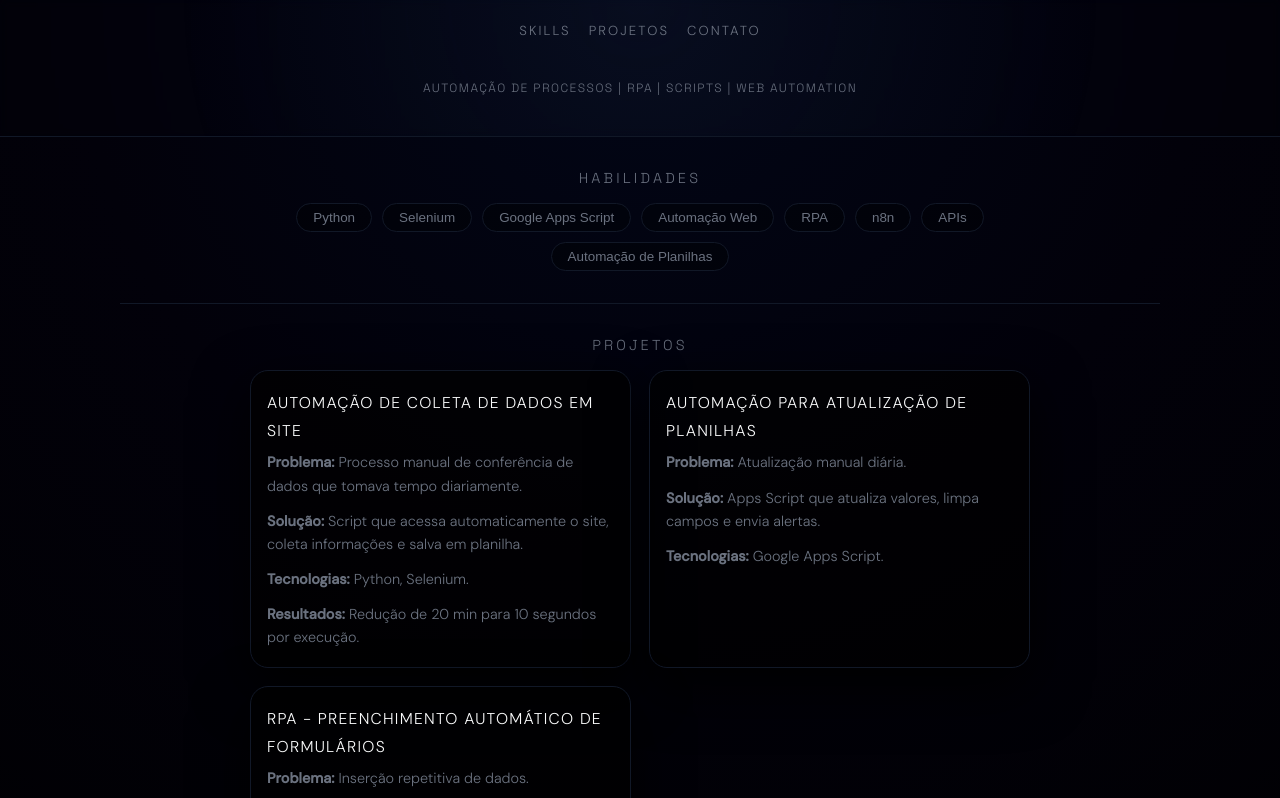
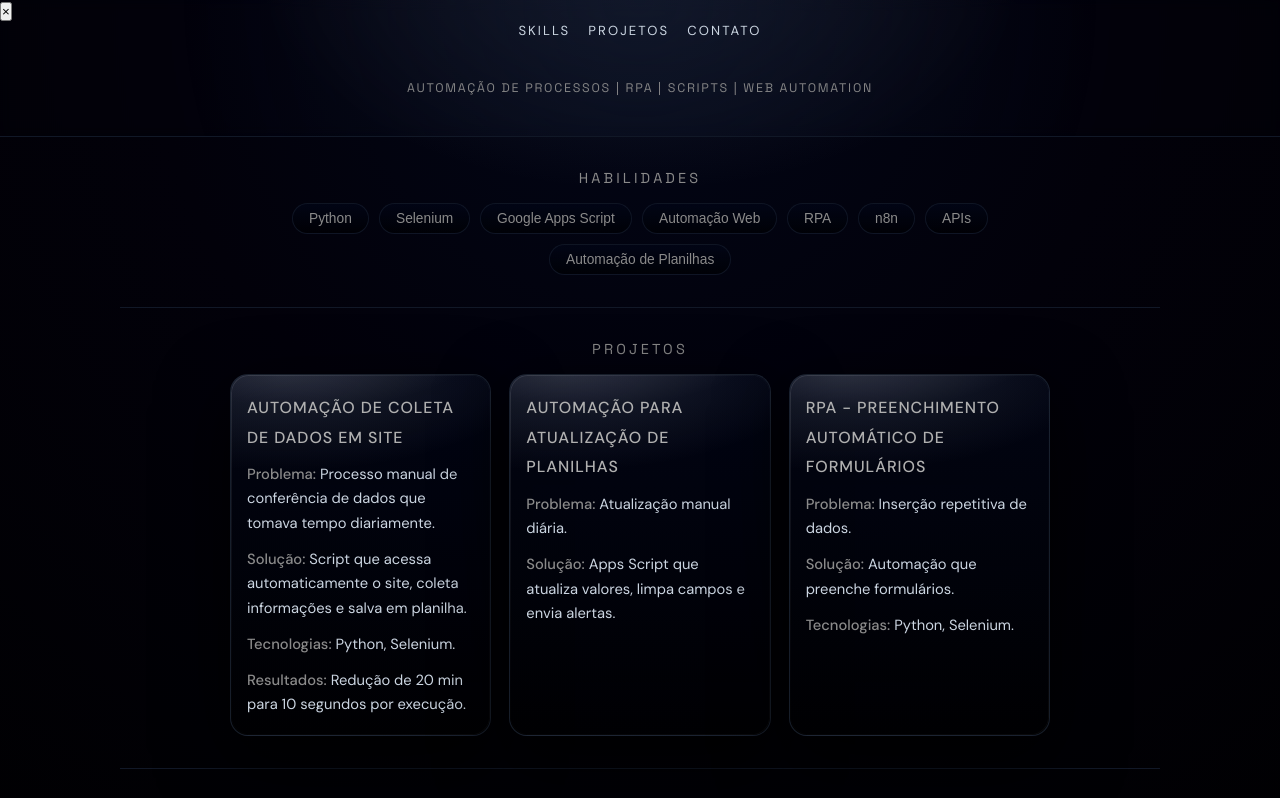
Before and after one commit to brunopviegas-star/portfolio-rpa, a plain HTML site: page index.html in a window 1280 px wide. Shown: the top 798 px of the page. Drawn offline with Linux system fonts and the light colour scheme.

Commit message:
Update index.html

```diff
--- a/index.html
+++ b/index.html
@@ -10,52 +10,64 @@
   <style>
     :root{
       --bg:#02010a;
-      --text-primary:#f9fafb;
-      --text-secondary:#6b7280;
+      --text-primary:#b0b0b0; /* Texto principal mais equilibrado */
+      --text-secondary:#8a8a8a; /* Texto secundário mais forte */
+      --text-muted:#cbd5e1;
       --line-soft:#111827;
       --line-strong:#1f2937;
+      --card:rgba(2,6,23,.72);
+      --card2:rgba(0,0,0,.55);
+      --glow:rgba(229,231,235,.22);
+      --shadow:0 24px 70px rgba(0,0,0,.92);
     }
+
     *{margin:0;padding:0;box-sizing:border-box;}
     html{scroll-behavior:smooth;}
+
     body{
       min-height:100vh;
-      background:radial-gradient(circle at top,#020617 0,#02010a 40%,#000000 100%);
+      background:
+        radial-gradient(700px 420px at 50% -40px, rgba(148,163,184,.14) 0%, rgba(2,6,23,0) 55%),
+        radial-gradient(circle at top,#020617 0,#02010a 40%,#000000 100%);
       color:var(--text-primary);
       font-family:"DM Sans",system-ui,sans-serif;
       -webkit-font-smoothing:antialiased;
       overflow-x:hidden;
     }
+
     .shell{max-width:1080px;margin:0 auto;padding:0 20px;}
 
     header{
       border-bottom:1px solid var(--line-soft);
       padding:22px 0 40px;
-      backdrop-filter:blur(4px);
+      backdrop-filter:blur(6px);
       background:radial-gradient(circle at top,rgba(15,23,42,0.45),transparent 70%);
     }
 
     .nav{display:flex;align-items:center;justify-content:center;margin-bottom:28px;}
     .nav-links{display:flex;align-items:center;gap:18px;}
     .nav-links a{
-      font-size:.82rem;font-weight:300;color:var(--text-secondary);
+      font-size:.82rem;font-weight:400;color:var(--text-muted);
       text-decoration:none;letter-spacing:.16em;text-transform:uppercase;
-      position:relative;padding-bottom:3px;transition:color .2s ease;
+      position:relative;padding-bottom:3px;
+      transition:color .2s ease, transform .2s ease;
     }
     .nav-links a::after{
       content:"";position:absolute;left:0;bottom:0;width:0;height:1px;
       background:#e5e7eb;transition:width .2s ease;
+      opacity:.9;
     }
-    .nav-links a:hover{color:#e5e7eb;}
+    .nav-links a:hover{color:#ffffff;transform:translateY(-1px);}
     .nav-links a:hover::after{width:100%;}
 
-    /* HERO (SEM TÍTULO) */
     .hero{padding-top:10px;}
-    .hero-content{max-width:720px;margin:0 auto;text-align:center;}
+    .hero-content{max-width:760px;margin:0 auto;text-align:center;}
     .hero-subtitle{
       margin-top:0;
       font-family:"Space Grotesk",sans-serif;
-      font-size:.75rem;font-weight:300;letter-spacing:.12em;
+      font-size:.78rem;font-weight:400;letter-spacing:.14em;
       text-transform:uppercase;color:var(--text-secondary);
+      opacity:.95;
     }
 
     main{padding:0 0 56px;}
@@ -64,13 +76,15 @@
 
     h2{
       font-family:"Space Grotesk",sans-serif;
-      font-size:.9rem;font-weight:300;letter-spacing:.22em;
-      text-transform:uppercase;margin-bottom:16px;color:var(--text-secondary);
+      font-size:.9rem;font-weight:400;letter-spacing:.22em;
+      text-transform:uppercase;margin-bottom:16px;
+      color:var(--text-secondary);
       text-align:center;
     }
+
     .section-body{
-      max-width:780px;margin:0 auto;font-size:.96rem;line-height:1.8;
-      color:var(--text-secondary);font-weight:300;
+      max-width:820px;margin:0 auto;font-size:.98rem;line-height:1.85;
+      color:var(--text-muted);font-weight:400;
     }
     .section-body p + p{margin-top:12px;}
     #skills .section-body,#contact .section-body{text-align:center;}
@@ -78,78 +92,105 @@
     /* SKILLS */
     .skills{display:flex;flex-wrap:wrap;gap:10px;justify-content:center;align-items:center;}
     .skill{
-      border-radius:999px;border:1px solid var(--line-soft);
-      padding:6px 16px;font-size:.84rem;font-weight:300;color:var(--text-secondary);
-      background:rgba(0,0,0,.35);cursor:pointer;transition:.2s;
+      border-radius:999px;
+      border:1px solid rgba(17,24,39,.9);
+      padding:7px 16px;
+      font-size:.86rem;
+      font-weight:400;
+      color:var(--text-secondary);
+      background:linear-gradient(180deg, rgba(2,6,23,.78), rgba(0,0,0,.55));
+      cursor:pointer;
+      transition:transform .18s ease, box-shadow .18s ease, border-color .18s ease, background .18s ease;
+      will-change:transform;
     }
     .skill:hover{
       transform:translateY(-2px);
-      box-shadow:0 10px 30px rgba(0,0,0,.85);
-      border-color:#e5e7eb;background:rgba(15,23,42,.9);
+      box-shadow:0 16px 42px rgba(0,0,0,.85);
+      border-color:rgba(229,231,235,.9);
+      background:linear-gradient(180deg, rgba(15,23,42,.95), rgba(2,6,23,.72));
     }
 
-    /* PROJETOS (COMO ERAM) */
+    /* PROJETOS — MAIS MODERNO */
     .projects-grid{
       display:grid;
       grid-template-columns:repeat(auto-fit,minmax(260px,1fr));
-      gap:18px;margin-top:10px;
+      gap:18px;
+      margin-top:12px;
     }
+
     .project-card{
-      padding:18px 16px;border-radius:18px;border:1px solid var(--line-soft);
-      background:rgba(0,0,0,.7);
-      box-shadow:0 20px 56px rgba(0,0,0,.95);
-      transition:.25s;
+      position:relative;
+      padding:18px 16px;
+      border-radius:18px;
+      border:1px solid rgba(31,41,55,.75);
+      background:
+        radial-gradient(420px 160px at 20% 0%, rgba(148,163,184,.18), transparent 60%),
+        linear-gradient(180deg, var(--card), var(--card2));
+      box-shadow:var(--shadow);
+      transition:transform .28s ease, box-shadow .28s ease, border-color .28s ease, filter .28s ease;
+      overflow:hidden;
+      isolation:isolate;
     }
-    .project-card:hover{transform:translateY(-4px) scale(1.01);border-color:#e5e7eb;}
+
+    /* brilho sutil no topo */
+    .project-card::before{
+      content:"";
+      position:absolute;
+      inset:-2px;
+      background:radial-gradient(300px 120px at 30% -10%, var(--glow), transparent 60%);
+      opacity:.65;
+      pointer-events:none;
+      z-index:-1;
+      transition:opacity .28s ease;
+    }
+
+    /* linha gradiente na borda */
+    .project-card::after{
+      content:"";
+      position:absolute;
+      inset:0;
+      border-radius:18px;
+      padding:1px;
+      background:linear-gradient(135deg, rgba(229,231,235,.35), rgba(148,163,184,.05), rgba(229,231,235,.12));
+      -webkit-mask:linear-gradient(#000 0 0) content-box, linear-gradient(#000 0 0);
+      -webkit-mask-composite:xor;
+      mask-composite:exclude;
+      pointer-events:none;
+      opacity:.35;
+      transition:opacity .28s ease;
+    }
+
+    .project-card:hover{
+      transform:translateY(-10px) scale(1.02);
+      border-color:rgba(229,231,235,.85);
+      box-shadow:0 32px 96px rgba(0,0,0,.92);
+      filter:saturate(1.05);
+    }
+    .project-card:hover::before{opacity:.9;}
+    .project-card:hover::after{opacity:.62;}
+
     .project-card h3{
-      font-size:.98rem;font-weight:300;letter-spacing:.08em;text-transform:uppercase;
-      margin-bottom:6px;color:var(--text-primary);
+      font-size:1rem;
+      font-weight:500;
+      letter-spacing:.06em;
+      text-transform:uppercase;
+      margin-bottom:10px;
+      color:var(--text-primary);
     }
-    .project-card p{font-size:.9rem;color:var(--text-secondary);line-height:1.6;font-weight:300;}
+
+    .project-card p{
+      font-size:.92rem;
+      color:var(--text-muted);
+      line-height:1.65;
+      font-weight:400;
+      margin-top:8px;
+    }
+
+    .project-card strong{color:var(--text-secondary);font-weight:500;}
 
     /* MODAL */
     .skill-modal-backdrop{
-      position:fixed;inset:0;display:flex;align-items:center;justify-content:center;
-      background:rgba(0,0,0,.7);opacity:0;pointer-events:none;z-index:40;
-      transition:opacity .2s ease;
-    }
-    .skill-modal-backdrop.is-open{opacity:1;pointer-events:auto;}
-    .skill-modal{
-      max-width:420px;width:100%;margin:0 18px;padding:20px 22px;background:#02020b;
-      border-radius:16px;border:1px solid var(--line-strong);
-      box-shadow:0 28px 80px rgba(0,0,0,.96);position:relative;animation:skillModalIn .24s ease;
-    }
-    @keyframes skillModalIn{from{transform:translateY(12px) scale(.97);opacity:0;}to{transform:translateY(0) scale(1);opacity:1;}}
-    .skill-modal-close{position:absolute;top:10px;right:12px;background:transparent;border:none;color:var(--text-secondary);cursor:pointer;font-size:1.1rem;}
-    .skill-modal-title{font-size:1rem;font-weight:300;text-transform:uppercase;margin-bottom:10px;color:var(--text-primary);}
-    .skill-modal-text{font-size:.9rem;color:var(--text-secondary);margin-bottom:10px;}
-    .skill-modal-list{padding-left:18px;color:var(--text-secondary);}
-    .skill-modal-list li + li{margin-top:4px;}
-
-    /* CONTATO */
-    .contact-text{font-size:.95rem;color:var(--text-secondary);line-height:1.7;font-weight:300;}
-    .contact-link{
-      display:inline-block;margin-top:16px;padding:8px 20px;border-radius:999px;
-      border:1px solid var(--line-strong);color:var(--text-primary);text-decoration:none;
-      text-transform:uppercase;font-size:.86rem;background:rgba(0,0,0,.7);transition:.2s;
-    }
-    .contact-link:hover{border-color:#e5e7eb;background:#020617;}
-
-    footer{
-      border-top:1px solid var(--line-soft);
-      padding:18px 0 22px;text-align:center;font-size:.78rem;color:var(--text-secondary);
-      background:linear-gradient(to top,rgba(0,0,0,.6),transparent);
-    }
-
-    @media (max-width:880px){
-      .nav{margin-bottom:24px;}
-      .nav-links{flex-wrap:wrap;justify-content:center;row-gap:10px;}
-      header{padding-bottom:28px;}
-    }
-    @media (max-width:600px){
-      main{padding:28px 0 56px;}
-      section{padding:22px 0;}
-    }
+      position:fixed;inset:0
   </style>
 </head>
 
@@ -166,7 +207,6 @@
 
       <div class="hero">
         <div class="hero-content">
-          <!-- SEM TÍTULO -->
           <p class="hero-subtitle">AUTOMAÇÃO DE PROCESSOS | RPA | SCRIPTS | WEB AUTOMATION</p>
         </div>
       </div>
@@ -209,7 +249,6 @@
               <h3>Automação para Atualização de Planilhas</h3>
               <p><strong>Problema:</strong> Atualização manual diária.</p>
               <p><strong>Solução:</strong> Apps Script que atualiza valores, limpa campos e envia alertas.</p>
-              <p><strong>Tecnologias:</strong> Google Apps Script.</p>
             </article>
 
             <article class="project-card">
```
